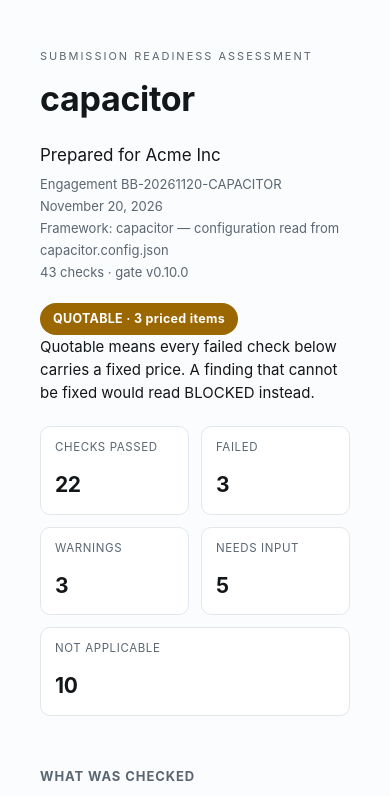
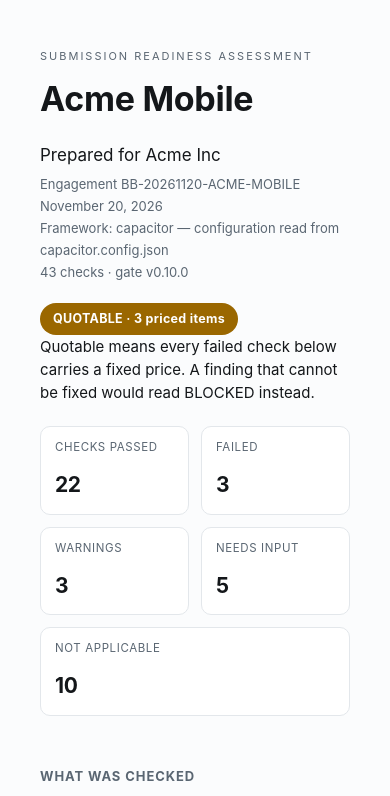
Before and after one commit to Boolean-Bros-LLC/MainWebsite, a plain HTML site: page assets/audit/sample-report.html in a window 390 px wide. Shown: the top 796 px of the page. Drawn offline with Linux system fonts and the light colour scheme.

Commit message:
audit sample: name the fixture app Acme Mobile
The regenerated report showed the fixture directory name as the report title and
in the engagement id. Same gate output, readable sample.

```diff
--- a/assets/audit/sample-report.html
+++ b/assets/audit/sample-report.html
@@ -1,5 +1,5 @@
 <!doctype html><html lang="en"><head><meta charset="utf-8">
-<title>capacitor — submission readiness BB-20261120-CAPACITOR</title>
+<title>Acme Mobile — submission readiness BB-20261120-ACME-MOBILE</title>
 <style>
 :root{--ink:#14171a;--mut:#5a6672;--line:#e3e7eb;--bg:#fbfcfd}
 *{box-sizing:border-box}
@@ -52,10 +52,10 @@ footer{margin-top:36px;padding-top:14px;border-top:1px solid var(--line);color:v
 
 <div class="cover pagebreak">
   <div class="kicker">Submission readiness assessment</div>
-  <h1>capacitor</h1>
+  <h1>Acme Mobile</h1>
   <div class="for">Prepared for Acme Inc</div>
   <div class="meta">
-    Engagement BB-20261120-CAPACITOR<br>
+    Engagement BB-20261120-ACME-MOBILE<br>
     November 20, 2026<br>
     Framework: capacitor — configuration read from capacitor.config.json<br>
     43 checks · gate v0.10.0
@@ -393,5 +393,5 @@ Limited to the checks above, as of the timestamp on the cover. It is not a secur
 <p>The quote is valid for 7 days and assumes the repository is unchanged from this assessment. Work added to the repo before submission is scoped and quoted before anything starts.</p>
 </div>
 
-<footer><span>Boolean Bros LLC · BB-20261120-CAPACITOR</span><span>Nov 20, 2026</span></footer>
+<footer><span>Boolean Bros LLC · BB-20261120-ACME-MOBILE</span><span>Nov 20, 2026</span></footer>
 </div></body></html>
```
Also changed, not shown: 1 other file.
